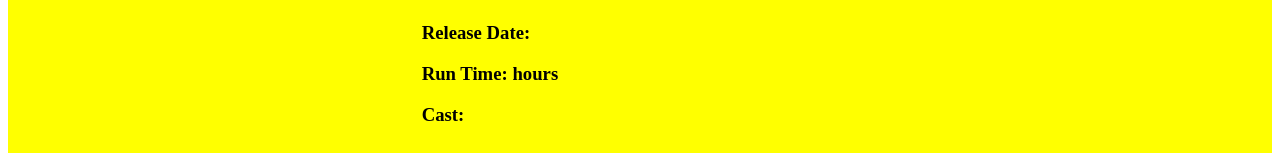
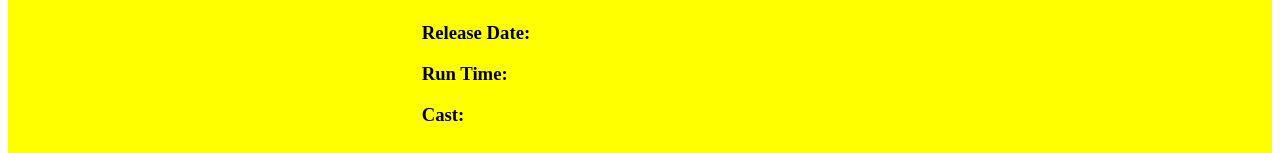
Before and after one commit to dbooyah93/Sutherlands-movie-api, a React (Create React App) app in the folder client/: page / in a window 1280 px wide. Shown: the part 179-332 px from the top of the page. Built offline with nearby package versions, Linux system fonts and the light colour scheme; the HTML template or start-up script is replaced by a standard one.

Commit message:
Adds ternary to address "horus" unit

```diff
--- a/client/src/Components/Response.jsx
+++ b/client/src/Components/Response.jsx
@@ -2,12 +2,13 @@ import React from 'react';
 import Cast from './Cast.jsx';
 
 const Response = ( { title, overview, releaseDate, runTime, top10Cast } ) => {
+  let hours = runTime === '' ? '' : 'hours';
   return (
     <div>
       <h1>Title: { title } </h1>
       <h3>Overview: { overview }</h3>
       <h3>Release Date: { releaseDate }</h3>
-      <h3>Run Time: { runTime } hours</h3>
+      <h3>Run Time: { runTime + ' ' + hours }</h3>
       <h3>Cast: <Cast top10Cast={ top10Cast }/></h3>
     </div>
   )
```
